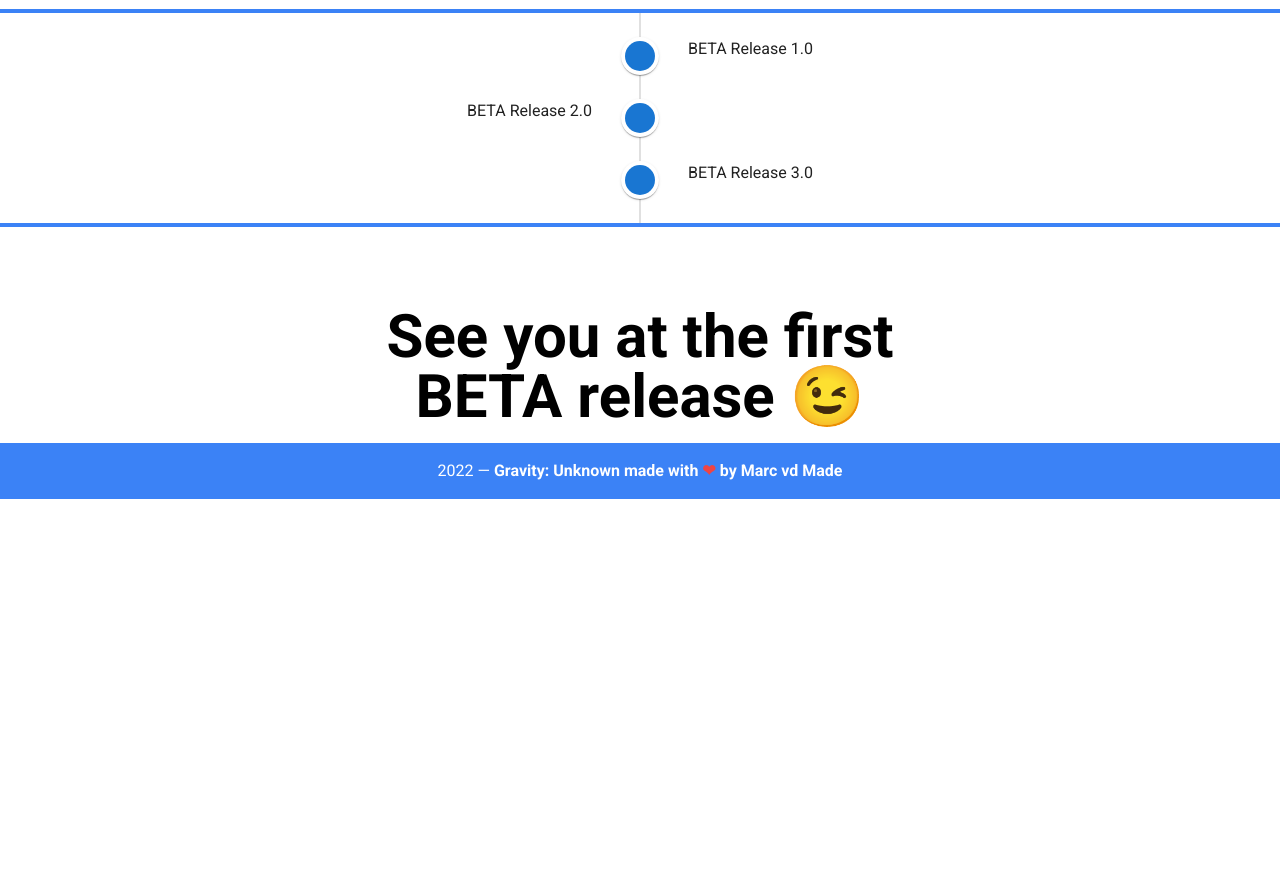
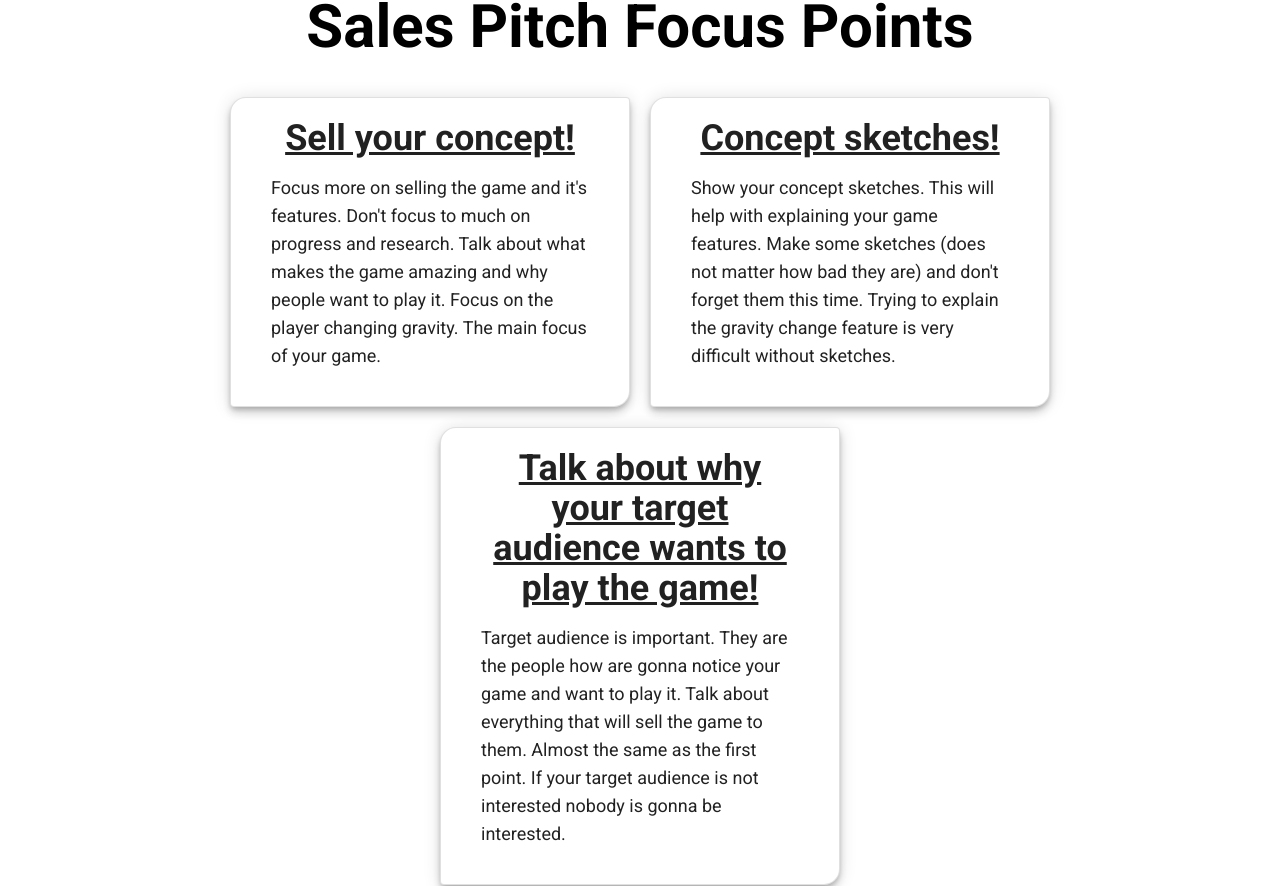
Before and after one commit to MarcvdMade/gravity-unknown-one-pager, a Vue app: page / in a window 1280 px wide. Shown: the part 4335-5221 px from the top of the page. Before the commit the page ends 4834 px from the top, so only its background shows below. Built offline with nearby package versions, Linux system fonts and the light colour scheme.

Commit message:
added new pitch content to one pager

```diff
--- a/src/components/Home.vue
+++ b/src/components/Home.vue
@@ -85,6 +85,51 @@
             <p class="text-4xl text-center font-bold mt-2 text-gray-500">Fun factor?</p>
         </div>
 
+        <div class="mt-36">
+            <p class="text-6xl text-center font-bold mb-10 text-black">Sales Pitch Focus Points</p>
+            <div class="flex flex-row flex-wrap justify-center mx-10 gap-5">
+              <v-card
+                class="px-10 py-5 w-1/3"
+                elevation="6"
+                outlined
+                shaped
+              >
+                <p class="text-4xl font-bold text-center underline">Sell your concept!</p>
+                <p class="text-lg">
+                  Focus more on selling the game and it's features. Don't focus to much on progress and research.
+                  Talk about what makes the game amazing and why people want to play it.
+                  Focus on the player changing gravity. The main focus of your game.
+                </p>
+              </v-card>
+              <v-card
+                class="px-10 py-5 w-1/3"
+                elevation="6"
+                outlined
+                shaped
+              >
+                <p class="text-4xl font-bold text-center underline">Concept sketches!</p>
+                <p class="text-lg">
+                  Show your concept sketches. This will help with explaining your game features.
+                  Make some sketches (does not matter how bad they are) and don't forget them this time.
+                  Trying to explain the gravity change feature is very difficult without sketches.
+                </p>
+              </v-card>
+              <v-card
+                class="px-10 py-5 w-1/3"
+                elevation="6"
+                outlined
+                shaped
+              >
+                <p class="text-4xl font-bold text-center underline">Talk about why your target audience wants to play the game!</p>
+                <p class="text-lg">
+                  Target audience is important. They are the people how are gonna notice your game and want to play it.
+                  Talk about everything that will sell the game to them. Almost the same as the first point. If your target audience is not
+                  interested nobody is gonna be interested.
+                </p>
+              </v-card>
+            </div>
+        </div>
+
         <p class="text-6xl text-center font-bold mt-20 text-black">Release Line</p>
         <div class="border-solid border-t-4 border-b-4 border-blue-500">
             <v-timeline>
```
Also changed, not shown: 6 other files (tests, documents, lock files or other folders).
